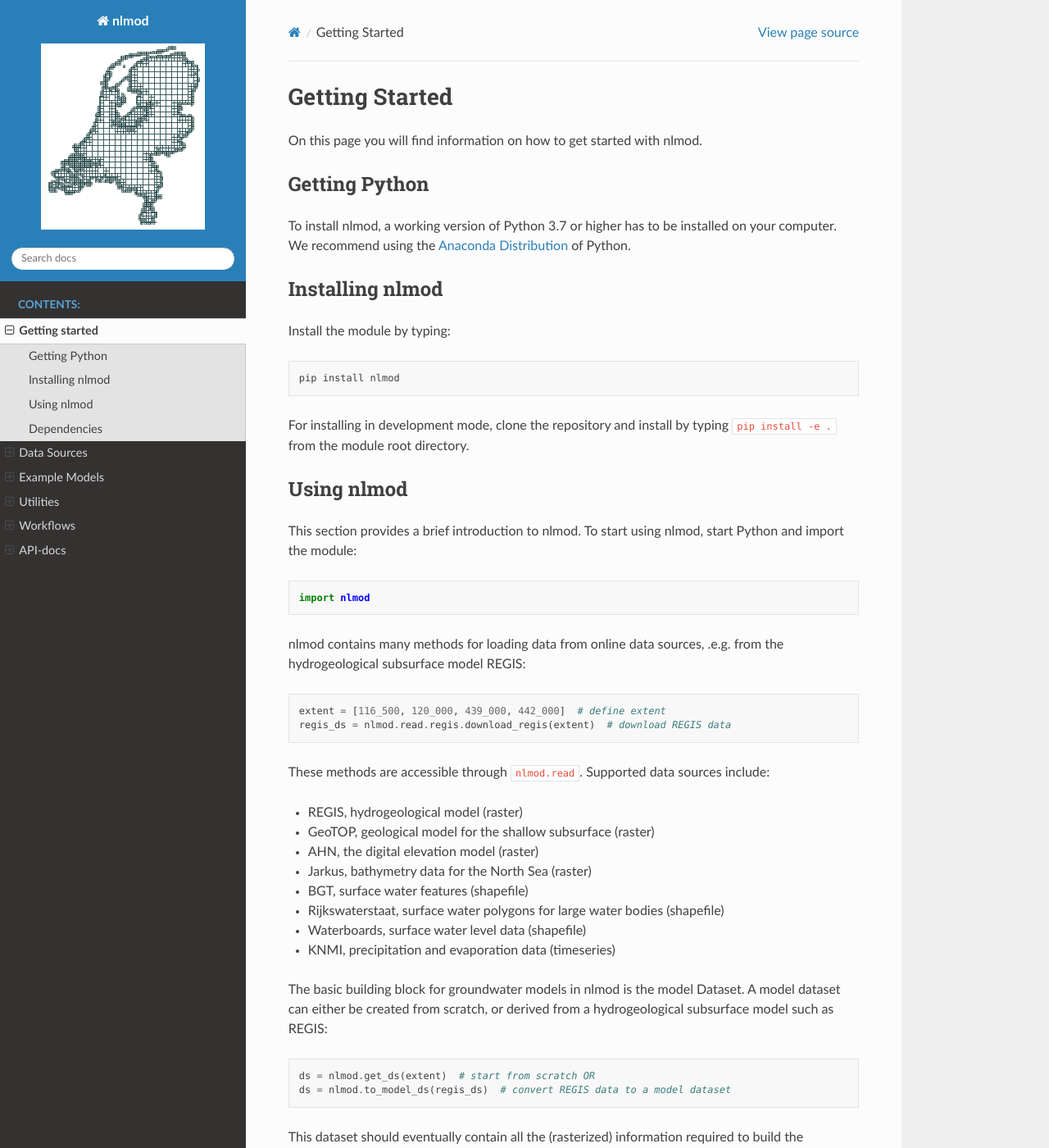
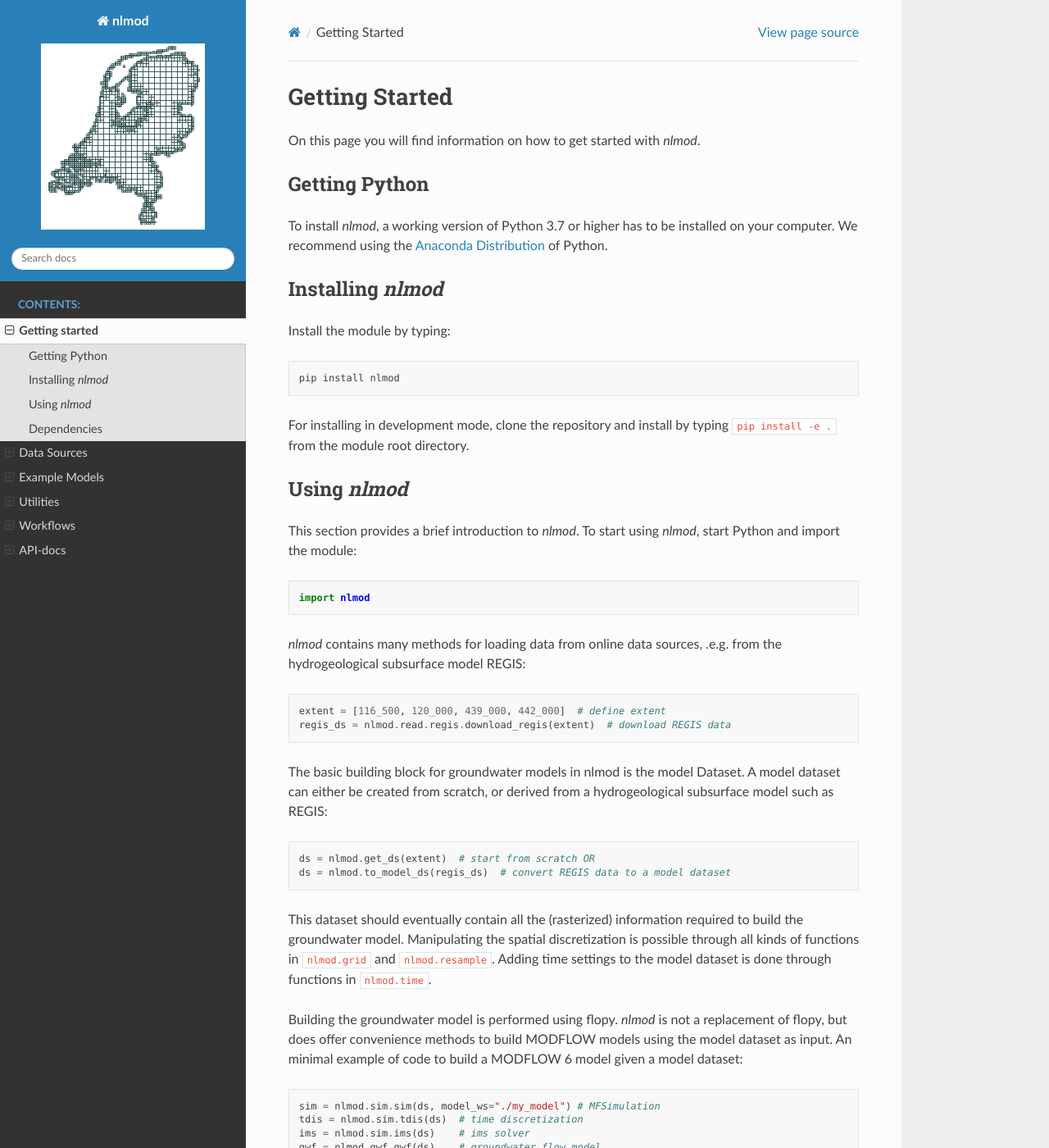
Before and after one commit to gwmod/nlmod, a Sphinx documentation site: the page built from docs/getting_started.rst, in a window 1280 px wide and 1400 px high. Shown: the whole window at 82% size. Built offline with Sphinx 7.4.7 and the Read the Docs theme 3.1.0, drawn with Linux system fonts in a browser that asks for light colours; pages that are not in the unit, such as notebooks, are missing from menus; some of the changed text lies outside the part shown.

Commit message:
fix notebook observations and improve gettings_started.rst

```diff
--- a/docs/data_sources.rst
+++ b/docs/data_sources.rst
@@ -15,7 +15,7 @@
 - Groundwater measurements from BRO
 - Well locations and extraction rates from NHI-GWO
 
-Some of these sources are demonstrated in the following sections:
+These methods are accessible through the modules within ``nlmod.read``. Some of these sources are demonstrated in the following sections:
 
 .. toctree::
   :maxdepth: 1
--- a/docs/getting_started.rst
+++ b/docs/getting_started.rst
@@ -1,16 +1,16 @@
 ===============
 Getting Started
 ===============
-On this page you will find information on how to get started with nlmod.
+On this page you will find information on how to get started with `nlmod`.
 
 Getting Python
 --------------
-To install nlmod, a working version of Python 3.7 or higher has to be
+To install `nlmod`, a working version of Python 3.7 or higher has to be
 installed on your computer. We recommend using the
 `Anaconda Distribution <https://www.continuum.io/downloads>`_
 of Python.
 
-Installing nlmod
+Installing `nlmod`
 ----------------
 Install the module by typing::
 
@@ -20,29 +20,18 @@ Install the module by typing::
 For installing in development mode, clone the repository and install by
 typing ``pip install -e .`` from the module root directory.
 
-Using nlmod
+Using `nlmod`
 -----------
-This section provides a brief introduction to nlmod. To start using nlmod,
+This section provides a brief introduction to `nlmod`. To start using `nlmod`,
 start Python and import the module::
 
     import nlmod
 
-nlmod contains many methods for loading data from online data sources, .e.g.
+`nlmod` contains many methods for loading data from online data sources, .e.g.
 from the hydrogeological subsurface model REGIS::
 
     extent = [116_500, 120_000, 439_000, 442_000]  # define extent
     regis_ds = nlmod.read.regis.download_regis(extent)  # download REGIS data
-
-These methods are accessible through ``nlmod.read``. Supported data sources include:
-
-* REGIS, hydrogeological model (raster)
-* GeoTOP, geological model for the shallow subsurface (raster)
-* AHN, the digital elevation model (raster)
-* Jarkus, bathymetry data for the North Sea (raster)
-* BGT, surface water features (shapefile)
-* Rijkswaterstaat, surface water polygons for large water bodies (shapefile)
-* Waterboards, surface water level data (shapefile)
-* KNMI, precipitation and evaporation data (timeseries)
 
 The basic building block for groundwater models in nlmod is the model Dataset.
 A model dataset can either be created from scratch, or derived from a
@@ -57,7 +46,7 @@ discretization is possible through all kinds of functions in ``nlmod.grid`` and
 ``nlmod.resample``. Adding time settings to the model dataset is done
 through functions in ``nlmod.time``.
 
-Building the groundwater model is performed using flopy. nlmod is not a
+Building the groundwater model is performed using flopy. `nlmod` is not a
 replacement of flopy, but does offer convenience methods to build MODFLOW
 models using the model dataset as input. An minimal example of code to build a
 MODFLOW 6 model given a model dataset::
@@ -87,7 +76,7 @@ And plotting the mean head in the top model layer::
 
     nlmod.plot.data_array(head.sel(layer=0).mean("time"))
 
-This was a very brief overview of some of the features in nlmod. There is a lot
+This was a very brief overview of some of the features in `nlmod`. There is a lot
 more to discover, so we recommend taking a look at :ref:`examples` section for
 more detailed examples.
 
@@ -95,7 +84,7 @@ Dependencies
 ------------
 
 This module has the following dependencies that should be installed
-automatically when installing nlmod. If you run into any trouble with any of
+automatically when installing `nlmod`. If you run into any trouble with any of
 these packages during installation, refer to
 `this page <https://github.com/ArtesiaWater/hydropandas#dependencies>`_ for
 potential solutions.
```
Also changed, not shown: docs/workflows/18_observations.ipynb.
